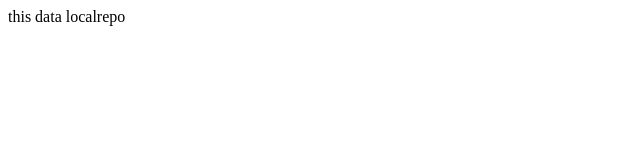
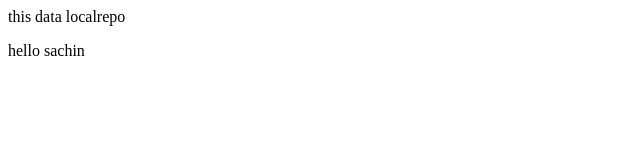
Before and after one commit to sachinmahajan264-byte/LocalRepo, a plain HTML site: page LocalRepo/index.html in a window 1280 px wide. Shown: the full height of the page, 0-640 px from the left. Drawn offline with Linux system fonts and the light colour scheme.

Commit message:
new add per.

```diff
--- a/LocalRepo/index.html
+++ b/LocalRepo/index.html
@@ -1 +1,2 @@
 <p>this data localrepo</p>
+<p>hello sachin</p>
```
